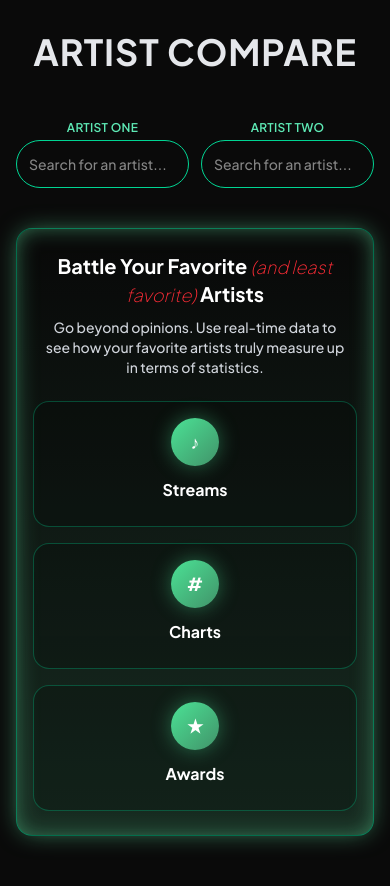
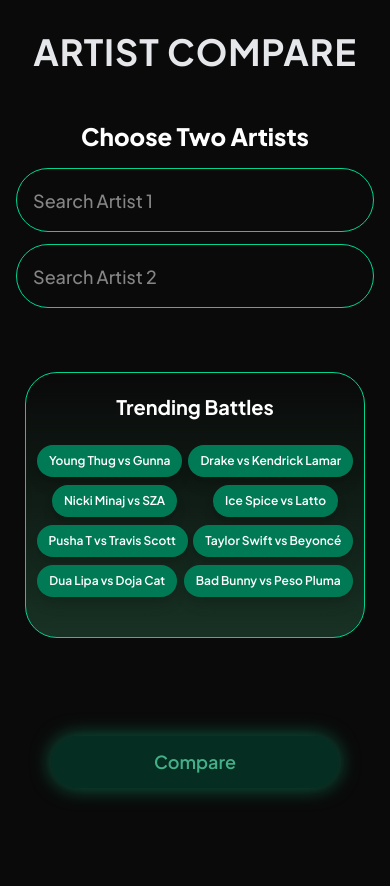
Before and after one commit to sandro21/ArtistCompare, a Next.js app: page / in a window 390 px wide. Shown: the top 886 px of the page. After the commit the page ends 844 px from the top, so only its background shows below. Built offline with nearby package versions, Linux system fonts and the light colour scheme.

Commit message:
Redid homepage for the phones.

```diff
--- a/app/page.tsx
+++ b/app/page.tsx
@@ -1,5 +1,5 @@
 "use client";
-import { useState, useMemo, useCallback } from "react";
+import { useState, useMemo, useCallback, useRef } from "react";
 import Info from "../components/Info";
 import TopStreams from "../components/TopStreams";
 import Streams from "../components/Streams";
@@ -46,11 +46,54 @@ const emptyArtist: Artist = {
 export default function Home() {
   const [pair, setPair] = useState<ArtistPair | null>(null);
   const [showContent, setShowContent] = useState(false);
+  const searchBarRef = useRef<any>(null);
 
   const onSelectPair = useCallback((a: Artist, b: Artist) => {
     setPair({ a, b });
-    setShowContent(true);
+    // Desktop/tablet (>= md): immediately show content; Mobile/smaller waits for "Compare"
+    if (typeof window !== 'undefined' && window.innerWidth >= 768) {
+      setShowContent(true);
+    } else {
+      setShowContent(false);
+    }
   }, []);
+
+  const handleBattleClick = useCallback(async (artist1: string, artist2: string) => {
+    try {
+      // Search for both artists
+      const [search1, search2] = await Promise.all([
+        fetch(`/api/spotify-search?q=${encodeURIComponent(artist1)}&limit=1`),
+        fetch(`/api/spotify-search?q=${encodeURIComponent(artist2)}&limit=1`)
+      ]);
+
+      const [data1, data2] = await Promise.all([
+        search1.json(),
+        search2.json()
+      ]);
+
+      if (data1.results?.[0] && data2.results?.[0]) {
+        const artistA = {
+          artistName: data1.results[0].name,
+          spotifyImageUrl: data1.results[0].image || 'https://via.placeholder.com/64?text=?',
+          spotifyId: data1.results[0].id,
+        } as Artist;
+
+        const artistB = {
+          artistName: data2.results[0].name,
+          spotifyImageUrl: data2.results[0].image || 'https://via.placeholder.com/64?text=?',
+          spotifyId: data2.results[0].id,
+        } as Artist;
+
+        // Set artists in search bars and call onSelectPair
+        if (searchBarRef.current) {
+          searchBarRef.current.setSelectedArtists(artistA, artistB);
+        }
+        onSelectPair(artistA, artistB);
+      }
+    } catch (error) {
+      console.error('Error searching for artists:', error);
+    }
+  }, [onSelectPair]);
 
   const duo = useMemo(() => {
     if (pair) return [pair.a, pair.b];
@@ -58,15 +101,17 @@ export default function Home() {
   }, [pair]);
 
   return (
-    <div className="flex flex-col items-center min-h-screen gap-6 pt-8 px-4 sm:px-6 pb-16 sm:gap-12">
+    <div className="flex flex-col items-center min-h-screen gap-12 pt-8 px-4 sm:px-6 pb-24 sm:pb-16 sm:gap-12">
       <section className="w-full flex flex-col items-center gap-12 sm:gap-6">
         <h1 className="text-center text-4xl md:text-5xl font-bold tracking-wide text-gray-200 uppercase">
           Artist Compare
         </h1>
-        <SearchBar onSelectPair={onSelectPair} />
+        <SearchBar ref={searchBarRef} onSelectPair={onSelectPair} showStats={showContent} />
       </section>
 
-      {!showContent && <Description />}
+      {!showContent && (
+        <Description onBattleClick={handleBattleClick} />
+      )}
 
       {showContent && (
         <section className="flex flex-col items-center gap-10 sm:gap-18 w-full relative">
@@ -98,6 +143,24 @@ export default function Home() {
           <RiaaCertifications artistA={duo[0]} artistB={duo[1]} />
         </section>
       )}
+
+      {/* Mobile-only Compare button (no container background or borders) */}
+      {!showContent && (
+        <div className="md:hidden fixed inset-x-0 bottom-14 z-[999] pointer-events-none">
+          <div className="mx-auto max-w-[80%] px-3 pointer-events-auto">
+            <button
+              disabled={!pair}
+              onClick={() => pair && setShowContent(true)}
+              className={`w-full py-3 text-lg font-semibold rounded-full transition active:scale-[0.99] shadow-[0_0_20px_rgba(16,185,129,0.5)] ${
+                pair ? 'bg-emerald-500 text-black' : 'bg-emerald-800/40 text-emerald-300/70 cursor-not-allowed'
+              }`}
+            >
+              Compare
+            </button>
+          </div>
+        </div>
+      )}
+
     </div>
   );
 }
--- a/components/Description.tsx
+++ b/components/Description.tsx
@@ -1,4 +1,8 @@
 "use client";
+
+interface DescriptionProps {
+  onBattleClick?: (artist1: string, artist2: string) => void;
+}
 
 const features = [
 	{
@@ -18,18 +22,18 @@ const features = [
 	},
 ];
 
-const Description = () => {
+const Description = ({ onBattleClick }: DescriptionProps) => {
 	return (
 		<section
-			className="w-full max-w-7xl mx-auto mt-4 sm:mt-8 px-4 sm:px-15 py-6 sm:py-11 rounded-2xl sm:rounded-[8rem] border border-emerald-400/50 relative"
+			className="w-[95%]  mx-auto mt-4 pb-10 pt-5 px-2 sm:mt-8 px-2 sm:px-15 py-3 sm:py-11 rounded-4xl sm:rounded-[8rem] border border-emerald-400/100 relative"
 			style={{
 				background:
-					"linear-gradient(180deg, rgba(0, 0, 0, 0.10) 0%, rgba(65, 147, 105, 0.25) 100%)",
-				boxShadow: "0 0 25px -5px #419369 inset, 0 0 25px -5px #419369",
+					"linear-gradient(180deg, rgba(0, 0, 0, 0.10) 0%, rgba(64, 167, 114, 0.25) 100%)",
+				boxShadow: "none",
 			}}
 		>
-			{/* Header */}
-			<div className="text-center mb-6 sm:mb-10">
+			{/* Desktop/Tablet content only */}
+			<div className="hidden sm:block text-center mb-6 sm:mb-10">
 				<h2 className="text-xl sm:text-3xl md:text-4xl font-bold text-white leading-tight">
 					Battle Your Favorite{" "}
 					<span className="text-lg sm:text-2xl font-light text-red-500 italic">
@@ -43,8 +47,8 @@ const Description = () => {
 				</p>
 			</div>
 
-			{/* Features Grid */}
-			<div className="grid grid-cols-1 sm:grid-cols-3 gap-4 sm:gap-8 text-center">
+			{/* Features Grid (desktop/tablet only) */}
+			<div className="hidden sm:grid grid-cols-1 sm:grid-cols-3 gap-4 sm:gap-8 text-center">
 				{features.map((feature) => (
 					<div
 						key={feature.title}
@@ -60,7 +64,7 @@ const Description = () => {
 								borderRadius: "10rem",
 								background:
 									"linear-gradient(135deg, #4BE295 0%, #419369 100%)",
-								boxShadow: "0 0 20px rgba(75, 226, 149, 0.4)",
+								boxShadow: "none",
 							}}
 							className="mx-auto flex items-center justify-center mb-3 sm:mb-5"
 						>
@@ -75,6 +79,63 @@ const Description = () => {
 					</div>
 				))}
 			</div>
+
+			{/* Mobile-only trending battles section */}
+			<div className="sm:hidden">
+				<div className="text-center mb-4">
+					<h3 className="text-xl font-bold text-white">Trending Battles</h3>
+				</div>
+				<div className="flex flex-wrap gap-x-0 gap-y-2 justify-around pt-2">
+					<button
+						onClick={() => onBattleClick?.("Young Thug", "Gunna")}
+						className="bg-emerald-700 text-white px-3 py-2 rounded-full text-xs font-semibold shadow-lg hover:bg-emerald-300 hover:scale-105 transition-all duration-200 cursor-pointer active:scale-95"
+					>
+						Young Thug vs Gunna
+					</button>
+					<button
+						onClick={() => onBattleClick?.("Drake", "Kendrick Lamar")}
+						className="bg-emerald-700 text-white px-3 py-2 rounded-full text-xs font-semibold shadow-lg hover:bg-emerald-400 hover:scale-105 transition-all duration-200 cursor-pointer active:scale-95"
+					>
+						Drake vs Kendrick Lamar
+					</button>
+					<button
+						onClick={() => onBattleClick?.("Nicki Minaj", "SZA")}
+						className="bg-emerald-700 text-white px-3 py-2 rounded-full text-xs font-semibold shadow-lg hover:bg-emerald-400 hover:scale-105 transition-all duration-200 cursor-pointer active:scale-95"
+					>
+						Nicki Minaj vs SZA
+					</button>
+					<button
+						onClick={() => onBattleClick?.("Ice Spice", "Latto")}
+						className="bg-emerald-700 text-white px-3 py-2 rounded-full text-xs font-semibold shadow-lg hover:bg-emerald-400 hover:scale-105 transition-all duration-200 cursor-pointer active:scale-95"
+					>
+						Ice Spice vs Latto
+					</button>
+					<button
+						onClick={() => onBattleClick?.("Pusha T", "Travis Scott")}
+						className="bg-emerald-700 text-white px-3 py-2 rounded-full text-xs font-semibold shadow-lg hover:bg-emerald-400 hover:scale-105 transition-all duration-200 cursor-pointer active:scale-95"
+					>
+						Pusha T vs Travis Scott
+					</button>
+					<button
+						onClick={() => onBattleClick?.("Taylor Swift", "Beyoncé")}
+						className="bg-emerald-700 text-white px-3 py-2 rounded-full text-xs font-semibold shadow-lg hover:bg-emerald-400 hover:scale-105 transition-all duration-200 cursor-pointer active:scale-95"
+					>
+						Taylor Swift vs Beyoncé
+					</button>
+					<button
+						onClick={() => onBattleClick?.("Dua Lipa", "Doja Cat")}
+						className="bg-emerald-700 text-white px-3 py-2 rounded-full text-xs font-semibold shadow-lg hover:bg-emerald-400 hover:scale-105 transition-all duration-200 cursor-pointer active:scale-95"
+					>
+						Dua Lipa vs Doja Cat
+					</button>
+					<button
+						onClick={() => onBattleClick?.("Bad Bunny", "Peso Pluma")}
+						className="bg-emerald-700 text-white px-3 py-2 rounded-full text-xs font-semibold shadow-lg hover:bg-emerald-400 hover:scale-105 transition-all duration-200 cursor-pointer active:scale-95"
+					>
+						Bad Bunny vs Peso Pluma
+					</button>
+				</div>
+			</div>
 		</section>
 	);
 };
--- a/components/SearchBar.tsx
+++ b/components/SearchBar.tsx
@@ -1,5 +1,6 @@
 "use client";
 import React, { useState, useEffect, useRef } from 'react';
+import type { Artist } from '../types';
 // staticArtists import removed; both sides now use live Spotify search
 
 interface ArtistOption {
@@ -16,10 +17,15 @@ interface SelectedArtist extends Record<string, any> {
 
 interface SearchBarProps {
   onSelectPair: (artistA: SelectedArtist, artistB: SelectedArtist) => void;
+  showStats?: boolean;
+}
+
+interface SearchBarRef {
+  setSelectedArtists: (artistA: SelectedArtist, artistB: SelectedArtist) => void;
 }
 
 // Temporary local search over static list; will be replaced with API search later
-const SearchBar: React.FC<SearchBarProps> = ({ onSelectPair }) => {
+const SearchBar = React.forwardRef<SearchBarRef, SearchBarProps>(({ onSelectPair, showStats = false }, ref) => {
   const [queryA, setQueryA] = useState("");
   const [queryB, setQueryB] = useState("");
   const [resultsA, setResultsA] = useState<ArtistOption[]>([]);
@@ -117,23 +123,38 @@ const SearchBar: React.FC<SearchBarProps> = ({ onSelectPair }) => {
     }
   }, [selectedA, selectedB, onSelectPair]);
 
-  const baseInputClasses = "w-full h-12 sm:h-16 rounded-full bg-transparent border border-emerald-400 px-3 sm:px-4 py-2 sm:py-3 text-sm sm:text-lg font-medium outline-none focus:ring-2 focus:ring-emerald-300";
-  const listClasses = "absolute z-20 mt-1 sm:mt-2 w-[calc(100%-0.5rem)] ml-1 max-h-60 sm:max-h-80 overflow-hidden rounded-2xl border border-emerald-400 bg-black/80 backdrop-blur-sm";
+  // Expose function to set selected artists from parent
+  React.useImperativeHandle(ref, () => ({
+    setSelectedArtists: (artistA: SelectedArtist, artistB: SelectedArtist) => {
+      setSelectedA(artistA);
+      setSelectedB(artistB);
+      setQueryA("");
+      setQueryB("");
+    }
+  }));
+
+  const baseInputClasses = showStats
+    ? "w-full h-12 sm:h-16 rounded-full bg-transparent border border-emerald-400 px-3 sm:px-4 py-2 sm:py-3 text-sm sm:text-lg font-medium outline-none focus:ring-2 focus:ring-emerald-300"
+    : "w-full h-16 sm:h-16 rounded-full bg-transparent border border-emerald-400 px-4 sm:px-4 py-3 sm:py-3 text-lg sm:text-lg font-medium outline-none focus:ring-2 focus:ring-emerald-300";
+  const listClasses = showStats
+    ? "absolute z-20 mt-1 sm:mt-2 w-[calc(100%-0.5rem)] ml-1 max-h-60 sm:max-h-80 overflow-hidden rounded-2xl border border-emerald-400 bg-black/80 backdrop-blur-sm"
+    : "absolute z-20 mt-1 sm:mt-2 w-[calc(100%-0.5rem)] ml-1 max-h-60 sm:max-h-80 overflow-hidden rounded-2xl border border-emerald-400 bg-black/80 backdrop-blur-md sm:backdrop-blur-sm";
 
   return (
     <div className="flex flex-col gap-3 sm:gap-6 w-full max-w-3xl mx-auto">
-      <div className="grid grid-cols-2 gap-3 sm:gap-16">
+      {!showStats && <h2 className="sm:hidden text-white text-2xl font-extrabold text-center mb-1">Choose Two Artists</h2>}
+      <div className={`grid gap-3 sm:gap-16 ${showStats ? 'grid-cols-2' : 'grid-cols-1 sm:grid-cols-2'}`}>
         {/* Artist A */}
         <div className="relative">
-          <label className="block mb-1 sm:mb-2 text-xs sm:text-sm text-center sm:text-left tracking-wide text-emerald-300 uppercase font-semibold">Artist One</label>
+          <label className={`${showStats ? 'block' : 'hidden sm:block'} mb-1 sm:mb-2 text-xs sm:text-sm text-center sm:text-left tracking-wide text-emerald-300 uppercase font-semibold`}>Artist One</label>
           {selectedA ? (
-            <div className="flex items-center justify-between gap-2 sm:gap-4 px-3 sm:px-4 py-2 sm:py-3 rounded-full border border-emerald-400 bg-gradient-to-b from-transparent to-emerald-800/30">
+            <div className={`flex items-center justify-between gap-2 sm:gap-4 rounded-full border border-emerald-400 bg-gradient-to-b from-transparent to-emerald-800/30 ${showStats ? 'px-3 sm:px-4 py-2 sm:py-3' : 'px-4 sm:px-4 py-3 sm:py-3'}`}>
               <div className="flex items-center gap-2 sm:gap-4">
-                <img src={selectedA.spotifyImageUrl} alt={selectedA.artistName} className="w-10 h-10 sm:w-14 sm:h-14 rounded-full object-cover border border-emerald-400/50" />
-                <span className="font-bold text-sm sm:text-2xl text-white">{selectedA.artistName}</span>
+                <img src={selectedA.spotifyImageUrl} alt={selectedA.artistName} className={`rounded-full object-cover border border-emerald-400/50 ${showStats ? 'w-10 h-10 sm:w-14 sm:h-14' : 'w-12 h-12 sm:w-14 sm:h-14'}`} />
+                <span className={`font-bold text-white ${showStats ? 'text-sm sm:text-2xl' : 'text-lg sm:text-2xl'}`}>{selectedA.artistName}</span>
               </div>
               <button onClick={() => { setSelectedA(null); setQueryA(""); }} className="text-emerald-300 hover:text-white p-1 rounded-full hover:bg-emerald-500/20 transition-colors" title="Change artist">
-                <svg className="w-4 h-4 sm:w-9 sm:h-9" fill="none" stroke="currentColor" viewBox="0 0 24 24">
+                <svg className="w-10 sm:w-9 sm:h-9" fill="none" stroke="currentColor" viewBox="0 0 24 24">
                   <path strokeLinecap="round" strokeLinejoin="round" strokeWidth={2} d="M6 18L18 6M6 6l12 12" />
                 </svg>
               </button>
@@ -142,7 +163,7 @@ const SearchBar: React.FC<SearchBarProps> = ({ onSelectPair }) => {
             <div>
               <input
                 className={baseInputClasses}
-                placeholder="Search for an artist..."
+                placeholder={showStats ? "Search for an artist..." : "Search Artist 1"}
                 value={queryA}
                 onChange={e => setQueryA(e.target.value)}
               />
@@ -150,15 +171,15 @@ const SearchBar: React.FC<SearchBarProps> = ({ onSelectPair }) => {
                 <div className="relative">
                   <ul className={listClasses}>
                     {loadingA && (
-                      <li className="px-3 sm:px-4 py-2 sm:py-3 text-xs sm:text-sm text-emerald-300/70 font-medium">Searching...</li>
+                      <li className={`${showStats ? 'px-3 sm:px-4 py-2 sm:py-3 text-xs sm:text-sm' : 'px-4 sm:px-4 py-3 sm:py-3 text-base sm:text-sm'} text-emerald-300/70 font-medium`}>Searching...</li>
                     )}
                     {errorA && !loadingA && (
-                      <li className="px-3 sm:px-4 py-2 sm:py-3 text-xs sm:text-sm text-red-400 font-medium">{errorA}</li>
+                      <li className={`${showStats ? 'px-3 sm:px-4 py-2 sm:py-3 text-xs sm:text-sm' : 'px-4 sm:px-4 py-3 sm:py-3 text-base sm:text-sm'} text-red-400 font-medium`}>{errorA}</li>
                     )}
                     {!loadingA && !errorA && resultsA.map(r => (
                       <li key={r.id}>
                         <button
-                          className="flex items-center gap-2 sm:gap-4 w-full text-left px-3 sm:px-4 py-2 sm:py-3 hover:bg-emerald-500/20 rounded-xl"
+                          className={`flex items-center w-full text-left hover:bg-emerald-500/20 rounded-xl ${showStats ? 'gap-2 sm:gap-4 px-3 sm:px-4 py-2 sm:py-3' : 'gap-3 sm:gap-4 px-4 sm:px-4 py-3 sm:py-3'}`}
                           onClick={() => {
                             // Build a minimal SelectedArtist object from API result
                             setSelectedA({
@@ -169,14 +190,14 @@ const SearchBar: React.FC<SearchBarProps> = ({ onSelectPair }) => {
                             setResultsA([]);
                           }}
                         >
-                          {r.image && <img src={r.image} className="w-8 h-8 sm:w-10 sm:h-10 rounded-full object-cover border border-emerald-400/40" />}
-                          {!r.image && <div className="w-8 h-8 sm:w-10 sm:h-10 rounded-full border border-emerald-400/40 flex items-center justify-center text-xs text-emerald-300 font-medium">N/A</div>}
-                          <span className="text-sm sm:text-base font-medium text-white">{r.name}</span>
+                          {r.image && <img src={r.image} className={`rounded-full object-cover border border-emerald-400/40 ${showStats ? 'w-8 h-8 sm:w-10 sm:h-10' : 'w-10 h-10 sm:w-10 sm:h-10'}`} />}
+                          {!r.image && <div className={`rounded-full border border-emerald-400/40 flex items-center justify-center text-emerald-300 font-medium ${showStats ? 'w-8 h-8 sm:w-10 sm:h-10 text-xs' : 'w-10 h-10 sm:w-10 sm:h-10 text-base'}`}>N/A</div>}
+                          <span className={`font-medium text-white ${showStats ? 'text-sm sm:text-base' : 'text-lg sm:text-base'}`}>{r.name}</span>
                         </button>
                       </li>
                     ))}
                     {!loadingA && !errorA && resultsA.length === 0 && queryA.trim() && (
-                      <li className="px-3 sm:px-4 py-2 sm:py-3 text-xs sm:text-sm text-emerald-300/60 font-medium">No results</li>
+                      <li className={`${showStats ? 'px-3 sm:px-4 py-2 sm:py-3 text-xs sm:text-sm' : 'px-4 sm:px-4 py-3 sm:py-3 text-base sm:text-sm'} text-emerald-300/60 font-medium`}>No results</li>
                     )}
                   </ul>
                 </div>
@@ -186,15 +207,15 @@ const SearchBar: React.FC<SearchBarProps> = ({ onSelectPair }) => {
         </div>
         {/* Artist B */}
         <div className="relative">
-          <label className="block mb-1 sm:mb-2 text-xs sm:text-sm text-center sm:text-left tracking-wide text-emerald-300 uppercase font-semibold">Artist Two</label>
+          <label className={`${showStats ? 'block' : 'hidden sm:block'} mb-1 sm:mb-2 text-xs sm:text-sm text-center sm:text-left tracking-wide text-emerald-300 uppercase font-semibold`}>Artist Two</label>
           {selectedB ? (
-            <div className="flex items-center justify-between gap-2 sm:gap-4 px-3 sm:px-4 py-2 sm:py-3 rounded-full border border-emerald-400 bg-gradient-to-b from-transparent to-emerald-800/30">
+            <div className={`flex items-center justify-between gap-2 sm:gap-4 rounded-full border border-emerald-400 bg-gradient-to-b from-transparent to-emerald-800/30 ${showStats ? 'px-3 sm:px-4 py-2 sm:py-3' : 'px-4 sm:px-4 py-3 sm:py-3'}`}>
               <div className="flex items-center gap-2 sm:gap-4">
-                <img src={selectedB.spotifyImageUrl} alt={selectedB.artistName} className="w-10 h-10 sm:w-14 sm:h-14 rounded-full object-cover border border-emerald-400/50" />
-                <span className="font-bold text-sm sm:text-2xl text-white">{selectedB.artistName}</span>
+                <img src={selectedB.spotifyImageUrl} alt={selectedB.artistName} className={`rounded-full object-cover border border-emerald-400/50 ${showStats ? 'w-10 h-10 sm:w-14 sm:h-14' : 'w-12 h-12 sm:w-14 sm:h-14'}`} />
+                <span className={`font-bold text-white ${showStats ? 'text-sm sm:text-2xl' : 'text-lg sm:text-2xl'}`}>{selectedB.artistName}</span>
               </div>
               <button onClick={() => { setSelectedB(null); setQueryB(""); }} className="text-emerald-300 hover:text-white p-1 rounded-full hover:bg-emerald-500/20 transition-colors" title="Change artist">
-                <svg className="w-4 h-4 sm:w-9 sm:h-9" fill="none" stroke="currentColor" viewBox="0 0 24 24">
+                <svg className="w-10 sm:w-9 sm:h-9" fill="none" stroke="currentColor" viewBox="0 0 24 24">
                   <path strokeLinecap="round" strokeLinejoin="round" strokeWidth={2} d="M6 18L18 6M6 6l12 12" />
                 </svg>
               </button>
@@ -203,7 +224,7 @@ const SearchBar: React.FC<SearchBarProps> = ({ onSelectPair }) => {
             <div>
               <input
                 className={baseInputClasses}
-                placeholder="Search for an artist..."
+                placeholder={showStats ? "Search for an artist..." : "Search Artist 2"}
                 value={queryB}
                 onChange={e => setQueryB(e.target.value)}
               />
@@ -211,15 +232,15 @@ const SearchBar: React.FC<SearchBarProps> = ({ onSelectPair }) => {
                 <div className="relative">
                   <ul className={listClasses}>
                     {loadingB && (
-                      <li className="px-3 sm:px-4 py-2 sm:py-3 text-xs sm:text-sm text-emerald-300/70 font-medium">Searching...</li>
+                      <li className={`${showStats ? 'px-3 sm:px-4 py-2 sm:py-3 text-xs sm:text-sm' : 'px-4 sm:px-4 py-3 sm:py-3 text-base sm:text-sm'} text-emerald-300/70 font-medium`}>Searching...</li>
                     )}
                     {errorB && !loadingB && (
-                      <li className="px-3 sm:px-4 py-2 sm:py-3 text-xs sm:text-sm text-red-400 font-medium">{errorB}</li>
+                      <li className={`${showStats ? 'px-3 sm:px-4 py-2 sm:py-3 text-xs sm:text-sm' : 'px-4 sm:px-4 py-3 sm:py-3 text-base sm:text-sm'} text-red-400 font-medium`}>{errorB}</li>
                     )}
                     {!loadingB && !errorB && resultsB.map(r => (
                       <li key={r.id}>
                         <button
-                          className="flex items-center gap-2 sm:gap-4 w-full text-left px-3 sm:px-4 py-2 sm:py-3 hover:bg-emerald-500/20 rounded-xl"
+                          className={`flex items-center w-full text-left hover:bg-emerald-500/20 rounded-xl ${showStats ? 'gap-2 sm:gap-4 px-3 sm:px-4 py-2 sm:py-3' : 'gap-3 sm:gap-4 px-4 sm:px-4 py-3 sm:py-3'}`}
                           onClick={() => {
                             setSelectedB({
                               artistName: r.name,
@@ -229,14 +250,14 @@ const SearchBar: React.FC<SearchBarProps> = ({ onSelectPair }) => {
                             setResultsB([]);
                           }}
                         >
-                          {r.image && <img src={r.image} className="w-8 h-8 sm:w-10 sm:h-10 rounded-full object-cover border border-emerald-400/40" />}
-                          {!r.image && <div className="w-8 h-8 sm:w-10 sm:h-10 rounded-full border border-emerald-400/40 flex items-center justify-center text-xs text-emerald-300 font-medium">N/A</div>}
-                          <span className="text-sm sm:text-base font-medium text-white">{r.name}</span>
+                          {r.image && <img src={r.image} className={`rounded-full object-cover border border-emerald-400/40 ${showStats ? 'w-8 h-8 sm:w-10 sm:h-10' : 'w-10 h-10 sm:w-10 sm:h-10'}`} />}
+                          {!r.image && <div className={`rounded-full border border-emerald-400/40 flex items-center justify-center text-emerald-300 font-medium ${showStats ? 'w-8 h-8 sm:w-10 sm:h-10 text-xs' : 'w-10 h-10 sm:w-10 sm:h-10 text-base'}`}>N/A</div>}
+                          <span className={`font-medium text-white ${showStats ? 'text-sm sm:text-base' : 'text-lg sm:text-base'}`}>{r.name}</span>
                         </button>
                       </li>
                     ))}
                     {!loadingB && !errorB && resultsB.length === 0 && queryB.trim() && (
-                      <li className="px-3 sm:px-4 py-2 sm:py-3 text-xs sm:text-sm text-emerald-300/60 font-medium">No results</li>
+                      <li className={`${showStats ? 'px-3 sm:px-4 py-2 sm:py-3 text-xs sm:text-sm' : 'px-4 sm:px-4 py-3 sm:py-3 text-base sm:text-sm'} text-emerald-300/60 font-medium`}>No results</li>
                     )}
                   </ul>
                 </div>
@@ -247,6 +268,8 @@ const SearchBar: React.FC<SearchBarProps> = ({ onSelectPair }) => {
       </div>
     </div>
   );
-};
+});
+
+SearchBar.displayName = 'SearchBar';
 
 export default SearchBar;
--- a/data/grammy.json
+++ b/data/grammy.json
@@ -660,5 +660,6 @@
   {"artist": "Ed Sheeran", "wins": 4, "nominations": 19},
   {"artist": "Celine Dion", "wins": 5, "nominations": 16},
   {"artist": "The Rolling Stones", "wins": 3, "nominations": 13},
-  {"artist": "Shakira", "wins": 3, "nominations": 15}
+  {"artist": "Shakira", "wins": 3, "nominations": 15},
+  {"artist": "Pusha T", "wins": 0, "nominations": 6}
 ]
```
